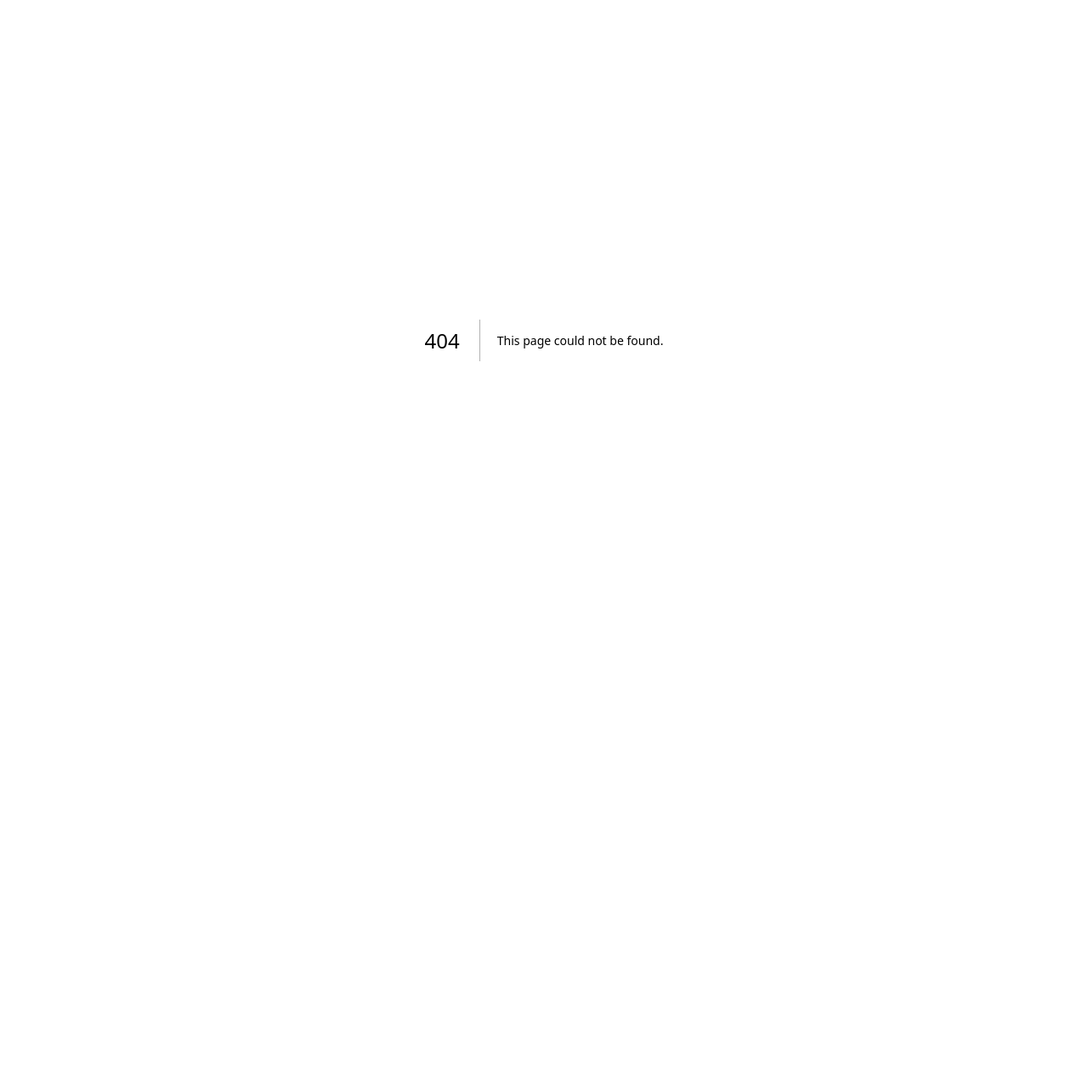
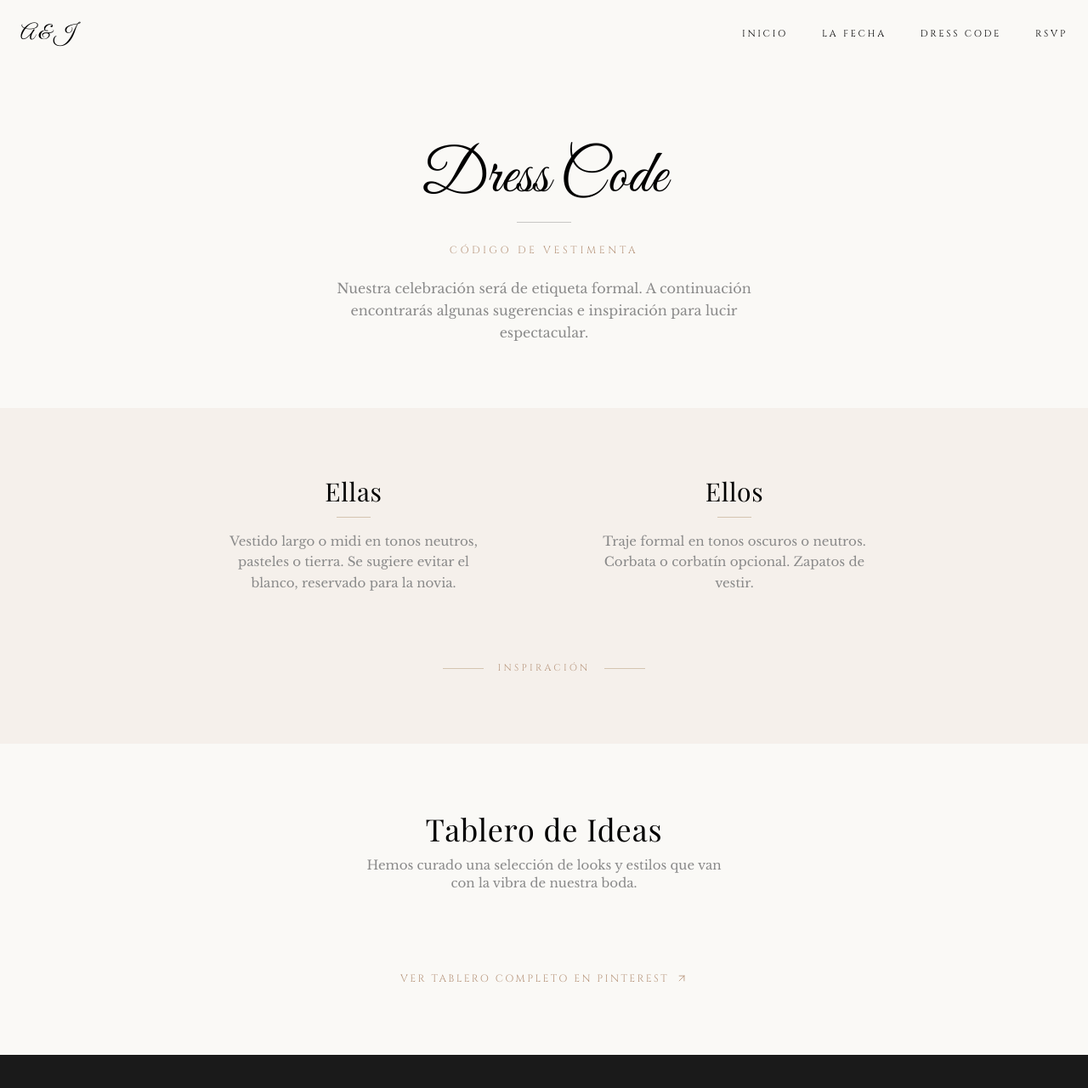
Before and after one commit to jose2kk/pequeboda, a Next.js app: page /dress-code in a window 1280 px wide. Before the commit this address had no page. Shown: the top 1280 px of the page at 85% size. Before the commit the page ends 800 px from the top, so only its background shows below. Built offline with nearby package versions, Linux system fonts and the light colour scheme; a web font is replaced by a local one.

Commit message:
Dress Code - Embedded Pinteret Board

```diff
--- /dev/null
+++ b/src/app/dress-code/page.tsx
@@ -0,0 +1,182 @@
+"use client";
+
+import { motion } from "framer-motion";
+import Navigation from "@/components/Navigation";
+import Footer from "@/components/Footer";
+import PinterestBoard from "@/components/PinterestBoard";
+
+const PINTEREST_BOARD_URL =
+  "https://www.pinterest.com/anatudares/dresscode-pequeboda/";
+
+const dressCodeGuidance = [
+  {
+    title: "Ellas",
+    description:
+      "Vestido largo o midi en tonos neutros, pasteles o tierra. Se sugiere evitar el blanco, reservado para la novia.",
+  },
+  {
+    title: "Ellos",
+    description:
+      "Traje formal en tonos oscuros o neutros. Corbata o corbatín opcional. Zapatos de vestir.",
+  },
+];
+
+export default function DressCodePage() {
+  return (
+    <main>
+      <Navigation name1="Ana" name2="Jose" />
+
+      {/* Hero header */}
+      <section className="min-h-[60svh] bg-background pt-28 sm:pt-32 md:pt-40 pb-10 sm:pb-12 md:pb-16 flex items-center">
+        <div className="max-w-3xl mx-auto px-6 text-center">
+          <motion.p
+            initial={{ opacity: 0, y: 20 }}
+            animate={{ opacity: 1, y: 0 }}
+            transition={{ duration: 0.8, delay: 0.2, ease: "easeOut" }}
+            className="font-[family-name:var(--font-script)] text-foreground text-5xl sm:text-6xl md:text-7xl mb-4"
+          >
+            Dress Code
+          </motion.p>
+
+          <motion.div
+            initial={{ opacity: 0 }}
+            animate={{ opacity: 1 }}
+            transition={{ duration: 0.8, delay: 0.4 }}
+            className="h-px w-16 bg-foreground/20 mx-auto mb-6"
+          />
+
+          <motion.p
+            initial={{ opacity: 0, y: 20 }}
+            animate={{ opacity: 1, y: 0 }}
+            transition={{ duration: 0.8, delay: 0.5, ease: "easeOut" }}
+            className="font-[family-name:var(--font-caps)] text-accent tracking-[0.3em] uppercase text-[11px] sm:text-xs mb-6"
+          >
+            Código de Vestimenta
+          </motion.p>
+
+          <motion.p
+            initial={{ opacity: 0, y: 20 }}
+            animate={{ opacity: 1, y: 0 }}
+            transition={{ duration: 0.8, delay: 0.6, ease: "easeOut" }}
+            className="font-[family-name:var(--font-body)] text-muted text-sm sm:text-base max-w-lg mx-auto leading-relaxed"
+          >
+            Nuestra celebración será de etiqueta formal. A continuación
+            encontrarás algunas sugerencias e inspiración para lucir
+            espectacular.
+          </motion.p>
+        </div>
+      </section>
+
+      {/* Dress code guidance cards */}
+      <section className="bg-cream py-12 sm:py-16 md:py-20">
+        <div className="max-w-4xl mx-auto px-6">
+          <div className="grid grid-cols-1 md:grid-cols-2 gap-8 md:gap-12">
+            {dressCodeGuidance.map((item, i) => (
+              <motion.div
+                key={item.title}
+                initial={{ opacity: 0, y: 30 }}
+                whileInView={{ opacity: 1, y: 0 }}
+                viewport={{ once: true, margin: "-50px" }}
+                transition={{
+                  duration: 0.7,
+                  delay: i * 0.15,
+                  ease: "easeOut",
+                }}
+                className="text-center"
+              >
+                <p className="font-[family-name:var(--font-title)] text-foreground text-2xl sm:text-3xl font-light tracking-wide mb-3">
+                  {item.title}
+                </p>
+                <div className="h-px w-10 bg-accent-light mx-auto mb-4" />
+                <p className="font-[family-name:var(--font-body)] text-muted text-sm sm:text-[15px] leading-relaxed max-w-xs mx-auto">
+                  {item.description}
+                </p>
+              </motion.div>
+            ))}
+          </div>
+
+          {/* Divider between guidance and Pinterest */}
+          <motion.div
+            initial={{ opacity: 0 }}
+            whileInView={{ opacity: 1 }}
+            viewport={{ once: true }}
+            transition={{ duration: 0.8, delay: 0.3 }}
+            className="flex items-center justify-center gap-4 mt-14 sm:mt-18 md:mt-20"
+          >
+            <div className="h-px w-12 bg-accent-light" />
+            <p className="font-[family-name:var(--font-caps)] text-accent tracking-[0.3em] uppercase text-[10px] sm:text-[11px]">
+              Inspiración
+            </p>
+            <div className="h-px w-12 bg-accent-light" />
+          </motion.div>
+        </div>
+      </section>
+
+      {/* Pinterest board embed */}
+      <section className="bg-background py-12 sm:py-16 md:py-20">
+        <div className="max-w-5xl mx-auto px-6">
+          <motion.div
+            initial={{ opacity: 0, y: 20 }}
+            whileInView={{ opacity: 1, y: 0 }}
+            viewport={{ once: true, margin: "-50px" }}
+            transition={{ duration: 0.8, ease: "easeOut" }}
+            className="text-center mb-8 sm:mb-10 md:mb-12"
+          >
+            <p className="font-[family-name:var(--font-title)] text-foreground text-2xl sm:text-3xl md:text-4xl font-light tracking-wide mb-3">
+              Tablero de Ideas
+            </p>
+            <p className="font-[family-name:var(--font-body)] text-muted text-sm sm:text-[15px] max-w-md mx-auto">
+              Hemos curado una selección de looks y estilos que van con la
+              vibra de nuestra boda.
+            </p>
+          </motion.div>
+
+          <motion.div
+            initial={{ opacity: 0, y: 30 }}
+            whileInView={{ opacity: 1, y: 0 }}
+            viewport={{ once: true, margin: "-50px" }}
+            transition={{ duration: 0.8, delay: 0.2, ease: "easeOut" }}
+            className="overflow-hidden rounded-sm"
+          >
+            <PinterestBoard boardUrl={PINTEREST_BOARD_URL} />
+          </motion.div>
+
+          <motion.div
+            initial={{ opacity: 0 }}
+            whileInView={{ opacity: 1 }}
+            viewport={{ once: true }}
+            transition={{ duration: 0.6, delay: 0.4 }}
+            className="text-center mt-8 sm:mt-10"
+          >
+            <a
+              href={PINTEREST_BOARD_URL}
+              target="_blank"
+              rel="noopener noreferrer"
+              className="inline-flex items-center gap-2 font-[family-name:var(--font-caps)] text-accent tracking-[0.2em] uppercase text-[11px] sm:text-xs hover:opacity-70 transition-opacity duration-300"
+            >
+              Ver tablero completo en Pinterest
+              <svg
+                width="14"
+                height="14"
+                viewBox="0 0 24 24"
+                fill="none"
+                stroke="currentColor"
+                strokeWidth="1.5"
+                strokeLinecap="round"
+                strokeLinejoin="round"
+              >
+                <path d="M7 17L17 7M17 7H7M17 7v10" />
+              </svg>
+            </a>
+          </motion.div>
+        </div>
+      </section>
+
+      <Footer
+        name1="Ana Isabel"
+        name2="José Andrés"
+        hashtag="#PequeBoda"
+      />
+    </main>
+  );
+}
--- a/src/components/Navigation.tsx
+++ b/src/components/Navigation.tsx
@@ -35,6 +35,7 @@ export default function Navigation({
   const navLinks = [
     { href: "/#home", label: "Inicio" },
     { href: "/#save-the-date", label: "La Fecha" },
+    { href: "/dress-code", label: "Dress Code" },
     { href: "/rsvp", label: "RSVP" },
   ];
 
--- /dev/null
+++ b/src/components/PinterestBoard.tsx
@@ -0,0 +1,51 @@
+"use client";
+
+import { useEffect, useRef } from "react";
+
+interface PinterestBoardProps {
+  boardUrl: string;
+}
+
+export default function PinterestBoard({ boardUrl }: PinterestBoardProps) {
+  const containerRef = useRef<HTMLDivElement>(null);
+
+  useEffect(() => {
+    // Load Pinterest SDK
+    const existingScript = document.querySelector(
+      'script[src="https://assets.pinterest.com/js/pinit.js"]'
+    );
+
+    if (!existingScript) {
+      const script = document.createElement("script");
+      script.src = "https://assets.pinterest.com/js/pinit.js";
+      script.async = true;
+      script.defer = true;
+      document.body.appendChild(script);
+    } else {
+      // If script already loaded, re-render widgets
+      if (window.PinUtils) {
+        window.PinUtils.build();
+      }
+    }
+  }, []);
+
+  return (
+    <div ref={containerRef} className="flex justify-center">
+      <a
+        data-pin-do="embedBoard"
+        data-pin-board-width="900"
+        data-pin-scale-height="600"
+        data-pin-scale-width="115"
+        href={boardUrl}
+      />
+    </div>
+  );
+}
+
+declare global {
+  interface Window {
+    PinUtils?: {
+      build: () => void;
+    };
+  }
+}
```
